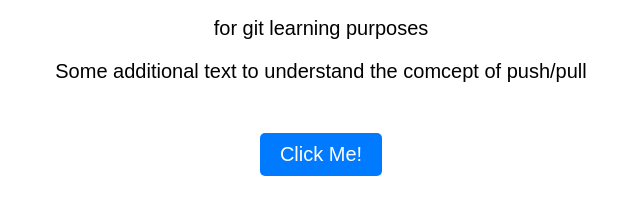
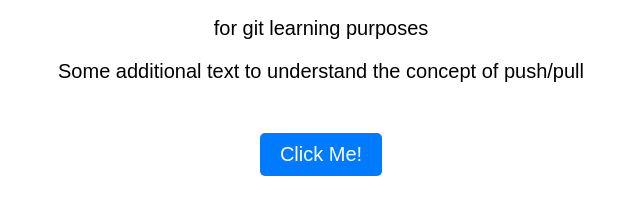
Before and after one commit to lazarousgr/firstgitrepo, a plain HTML site: page index.html in a window 1280 px wide. Shown: the part 134-348 px from the top of the page, 319-959 px from the left. Drawn offline with Linux system fonts and the light colour scheme.

Commit message:
Fixing a typo

```diff
--- a/index.html
+++ b/index.html
@@ -36,7 +36,7 @@
         <h1>Welcome to Our Website!</h1>
         <p>This is a simple landing page</p>
         <p>for git learning purposes</p>
-	<p>Some additional text to understand the comcept of push/pull</p>
+	<p>Some additional text to understand the concept of push/pull</p>
 	<button class="cta-button">Click Me!</button>
     </div>
 </body>
```
